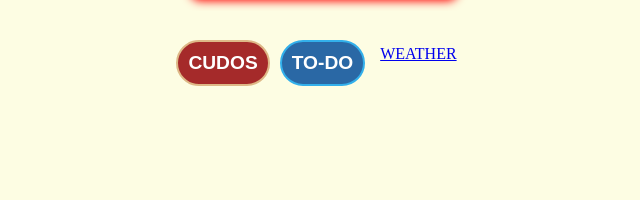
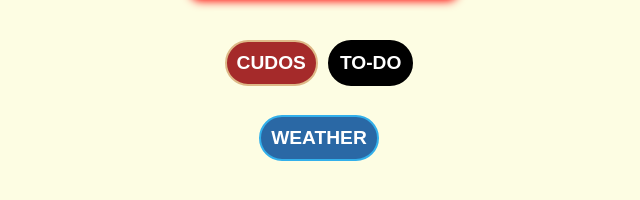
Before and after one commit to ManishKrBarman/Links, a plain HTML site: page index.html in a window 1280 px wide. Shown: the part 512-712 px from the top of the page, without its empty margins (321-961 px from the left). Drawn offline with Linux system fonts and the light colour scheme; a web font is replaced by a local one.

Commit message:
Update style.css

```diff
--- a/style.css
+++ b/style.css
@@ -2,18 +2,17 @@
     @import url('https://fonts.googleapis.com/css2?family=Londrina+Sketch&display=swap');
     @import url('https://fonts.googleapis.com/css2?family=Doto:wght@100..900&display=swap');
 
-    p {
-        font-family: "Edu AU VIC WA NT Hand", cursive;
-        /* font-style: italic; */
-        font-weight: 700;
-        font-size: large;
-    }
-
     * {
         margin: 5px;
         padding: 5px;
-        /* background-image:-moz-element(); */
         background-color: #fdfde3;
+        scrollbar-width: none;
+    }
+
+    p {
+        font-family: "Edu AU VIC WA NT Hand", cursive;
+        font-weight: 700;
+        font-size: large;
     }
 
     body {
@@ -33,7 +32,9 @@
     .projects {
         display: flex;
         align-items: center;
-        justify-items: center;
+        justify-content: center;
+        flex-wrap: wrap;
+        width: 200px;
     }
 
     .cudos {
@@ -50,6 +51,19 @@
     }
 
     .todo {
+        text-decoration: none;
+        margin-top: 3vh;
+        padding: 10px;
+        color: rgb(255, 255, 255);
+        font-size: larger;
+        font-weight: bolder;
+        font-family: sans-serif;
+        border: 2px solid rgb(0, 0, 0);
+        border-radius: 30px;
+        background-color: rgb(0, 0, 0);
+    }
+
+    .weather {
         text-decoration: none;
         margin-top: 3vh;
         padding: 10px;
```
